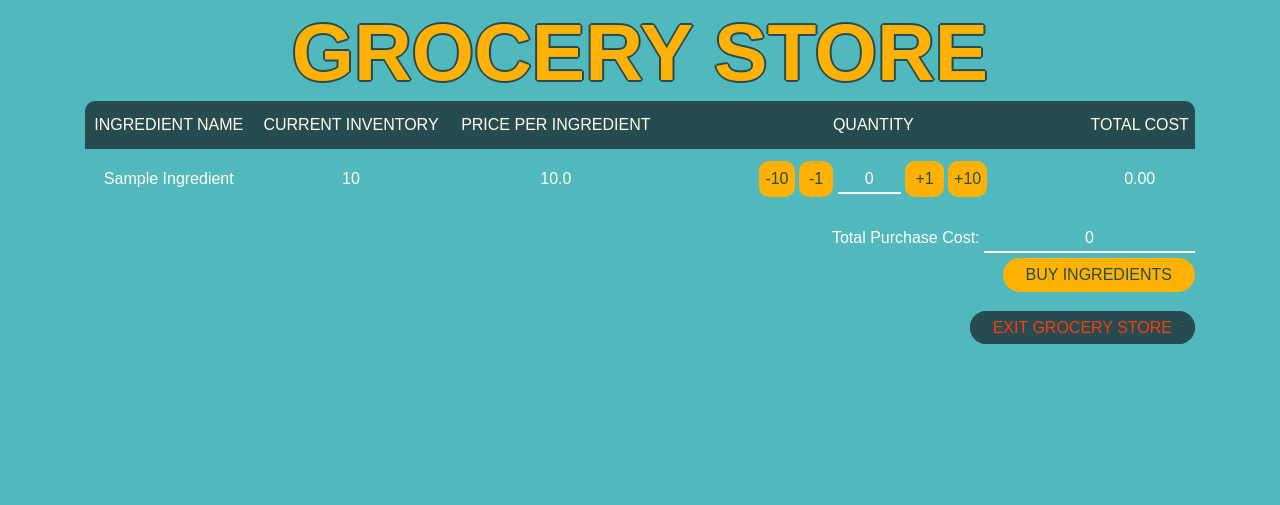
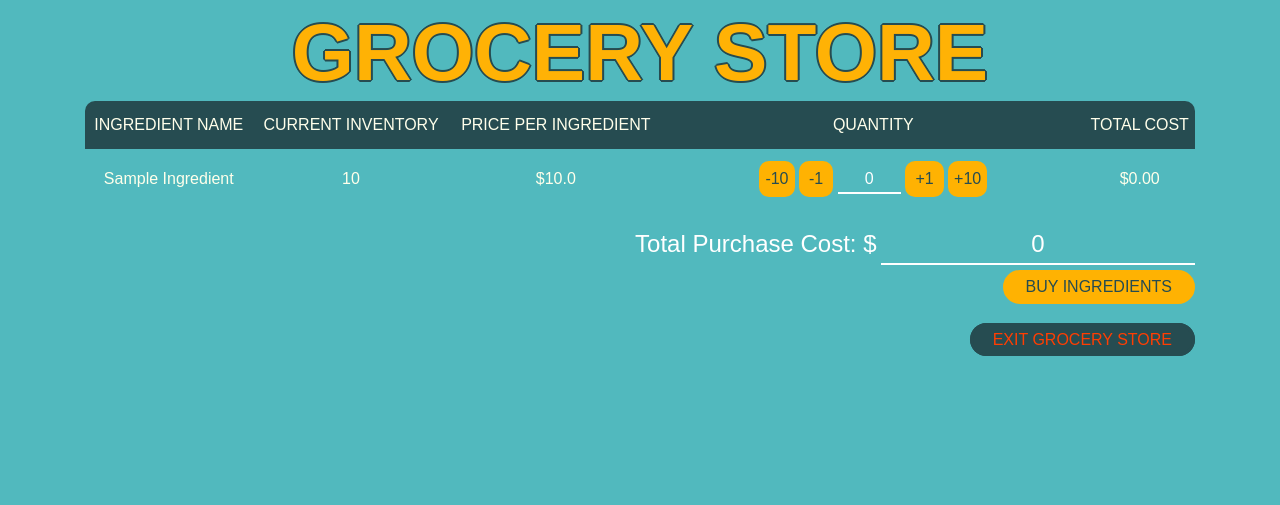
Before and after one commit to Kid-Invest/KidInvest, a Spring Boot app: page /business/grocery-store in a window 1280 px wide. Shown: the part 203-708 px from the top of the page. Run offline with Spring Boot 4, Linux system fonts and the light colour scheme; the visitor is signed in with stand-in values (Sample User, id 1); empty tables hold one stand-in row (values such as "Sample post"); some of the project's set-up classes (security, data sources, template engines, error pages and the like) are left out, and stand-ins take their place; database files in the repository are not loaded; some libraries are stand-ins or nearby versions; some web fonts are replaced.

Commit message:
added $ to grocery store

```diff
--- a/src/main/resources/static/css/custom.css
+++ b/src/main/resources/static/css/custom.css
@@ -503,6 +503,9 @@ input[type="text"].grocery-input, input[type="number"].grocery-input {
 .add-btn:focus, .subtract-btn:focus, .buy-ingredients:focus {
     outline: 0;
 }
+.total_purchase_cost {
+    font-size: 1.5rem;
+}
 
 
 /*LEMONADE STAND*/
--- a/src/main/resources/templates/business/grocery-store.html
+++ b/src/main/resources/templates/business/grocery-store.html
@@ -40,8 +40,8 @@
                                     class="align-middle border-0 px-0 text-capitalize"
                                     th:text="${inventory.getTotal()}"></td>
                             </th:block>
-                            <td class="align-middle border-0 px-0" th:text="${ingredient.getCost()}"
-                                th:id="${(ingredient.getId() - 1) + '_cost'}"></td>
+                            <td class="align-middle border-0 px-0">$<span th:text="${ingredient.getCost()}"
+                                                                          th:id="${(ingredient.getId() - 1) + '_cost'}"></span></td>
                             <td class="align-middle border-0 px-0">
                                 <button type="button" class="subtract10-btn">-10</button>
                                 <button type="button" class="subtract-btn">-1</button>
@@ -51,16 +51,16 @@
                                 <button type="button" class="add-btn">+1</button>
                                 <button type="button" class="add10-btn">+10</button>
                             </td>
-                            <td class="align-middle border-0 px-0" th:text="0.00"
-                                th:id="${(ingredient.getId() - 1) + '_total'}"></td>
+                            <td class="align-middle border-0 px-0">$<span th:text="0.00"
+                                                                           th:id="${(ingredient.getId() - 1) + '_total'}"></span></td>
                         </tr>
                     </th:block>
                     </tbody>
                 </table>
             </div>
             <div class="text-right pb-2">
-                <label for="total_purchase_cost">Total Purchase Cost:</label>
-                <input type="text" class="grocery-input text-center" th:name="total_purchase_cost"
+                <label for="total_purchase_cost" class="total_purchase_cost">Total Purchase Cost: $</label>
+                <input type="text" class="grocery-input total_purchase_cost text-center" th:name="total_purchase_cost"
                        id="total_purchase_cost"
                        th:value="0">
                 <br>
```
